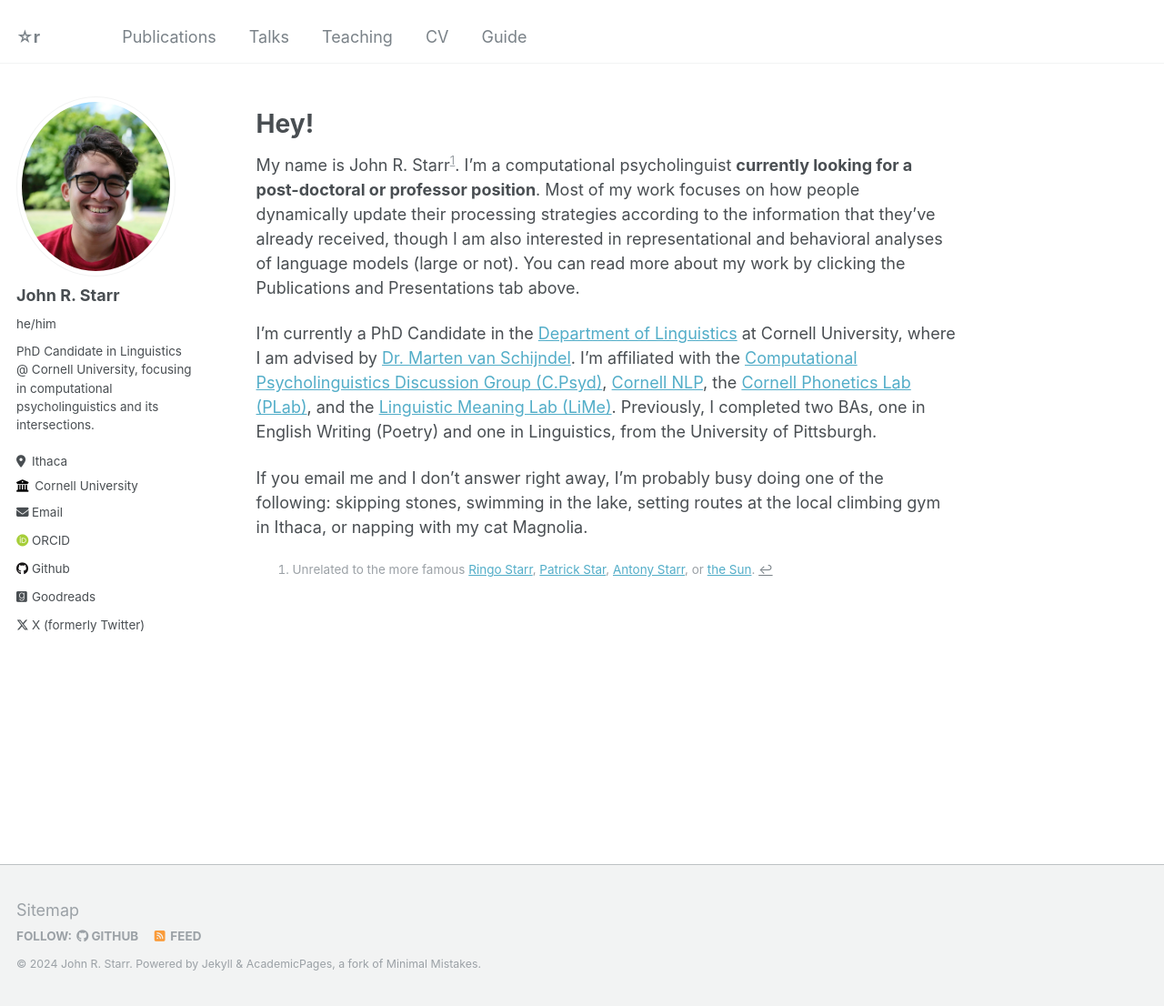
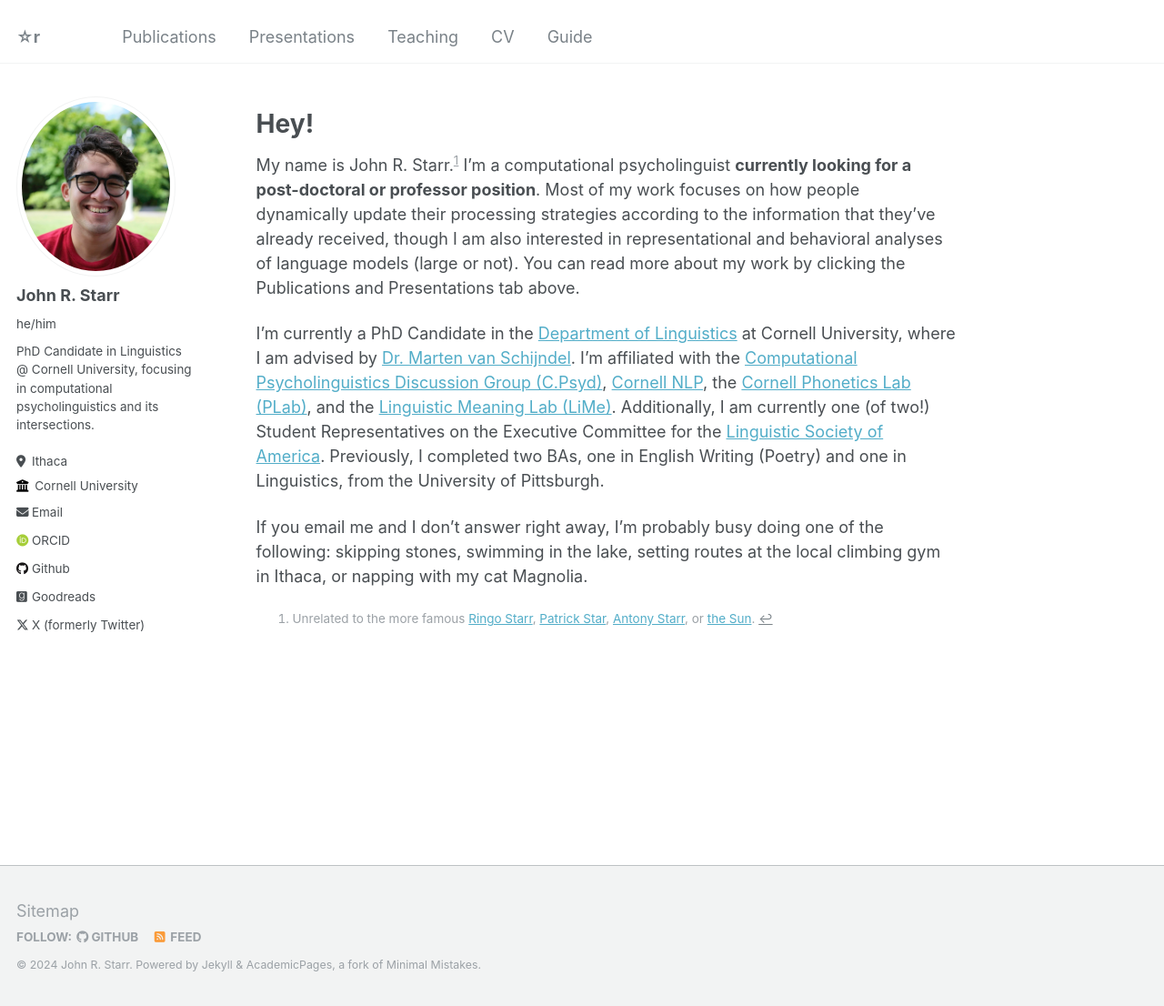
Before and after one commit to johnstarr-ling/johnstarr-ling.github.io, a Jekyll site: the page built from _pages/about.md, in a window 1280 px wide and 1106 px high. Shown: the whole window at 91% size. Built offline with Jekyll 4.4.1, drawn with Linux system fonts in a browser that asks for light colours; some web fonts are replaced.

Commit message:
update: switch 'talks' to 'presentations'

```diff
--- a/_data/navigation.yml
+++ b/_data/navigation.yml
@@ -3,8 +3,8 @@ main:
   - title: "Publications"
     url: /publications/
 
-  - title: "Talks"
-    url: /talks/
+  - title: "Presentations"
+    url: /presentations/
 
   - title: "Teaching"
     url: /teaching/
--- a/_pages/about.md
+++ b/_pages/about.md
@@ -10,9 +10,9 @@ redirect_from:
 
 Hey!
 ======
-My name is John R. Starr[^1]. I'm a computational psycholinguist **currently looking for a post-doctoral or professor position**. Most of my work focuses on how people dynamically update their processing strategies according to the information that they've already received, though I am also interested in representational and behavioral analyses of language models (large or not). You can read more about my work by clicking the Publications and Presentations tab above.
+My name is John R. Starr.[^1] I'm a computational psycholinguist **currently looking for a post-doctoral or professor position**. Most of my work focuses on how people dynamically update their processing strategies according to the information that they've already received, though I am also interested in representational and behavioral analyses of language models (large or not). You can read more about my work by clicking the Publications and Presentations tab above.
 
-I'm currently a PhD Candidate in the [Department of Linguistics](https://linguistics.cornell.edu/) at Cornell University, where I am advised by [Dr. Marten van Schijndel](https://vansky.github.io/). I'm affiliated with the [Computational Psycholinguistics Discussion Group (C.Psyd)](https://c-psyd.github.io/), [Cornell NLP](https://nlp.cornell.edu/), the [Cornell Phonetics Lab (PLab)](https://conf.ling.cornell.edu/), and the [Linguistic Meaning Lab (LiMe)](https://lime-lab-cornell.github.io/). Previously, I completed two BAs, one in English Writing (Poetry) and one in Linguistics, from the University of Pittsburgh.
+I'm currently a PhD Candidate in the [Department of Linguistics](https://linguistics.cornell.edu/) at Cornell University, where I am advised by [Dr. Marten van Schijndel](https://vansky.github.io/). I'm affiliated with the [Computational Psycholinguistics Discussion Group (C.Psyd)](https://c-psyd.github.io/), [Cornell NLP](https://nlp.cornell.edu/), the [Cornell Phonetics Lab (PLab)](https://conf.ling.cornell.edu/), and the [Linguistic Meaning Lab (LiMe)](https://lime-lab-cornell.github.io/). Additionally, I am currently one (of two!) Student Representatives on the Executive Committee for the [Linguistic Society of America](https://www.lsadc.org/). Previously, I completed two BAs, one in English Writing (Poetry) and one in Linguistics, from the University of Pittsburgh.
 
 If you email me and I don't answer right away, I'm probably busy doing one of the following: skipping stones, swimming in the lake, setting routes at the local climbing gym in Ithaca, or napping with my cat Magnolia.
 
--- a/_pages/talks.html
+++ b/_pages/talks.html
@@ -1,7 +1,7 @@
 ---
 layout: archive
-title: "Talks and presentations"
-permalink: /talks/
+title: "Presentations"
+permalink: /presentations/
 author_profile: true
 ---
 
```
